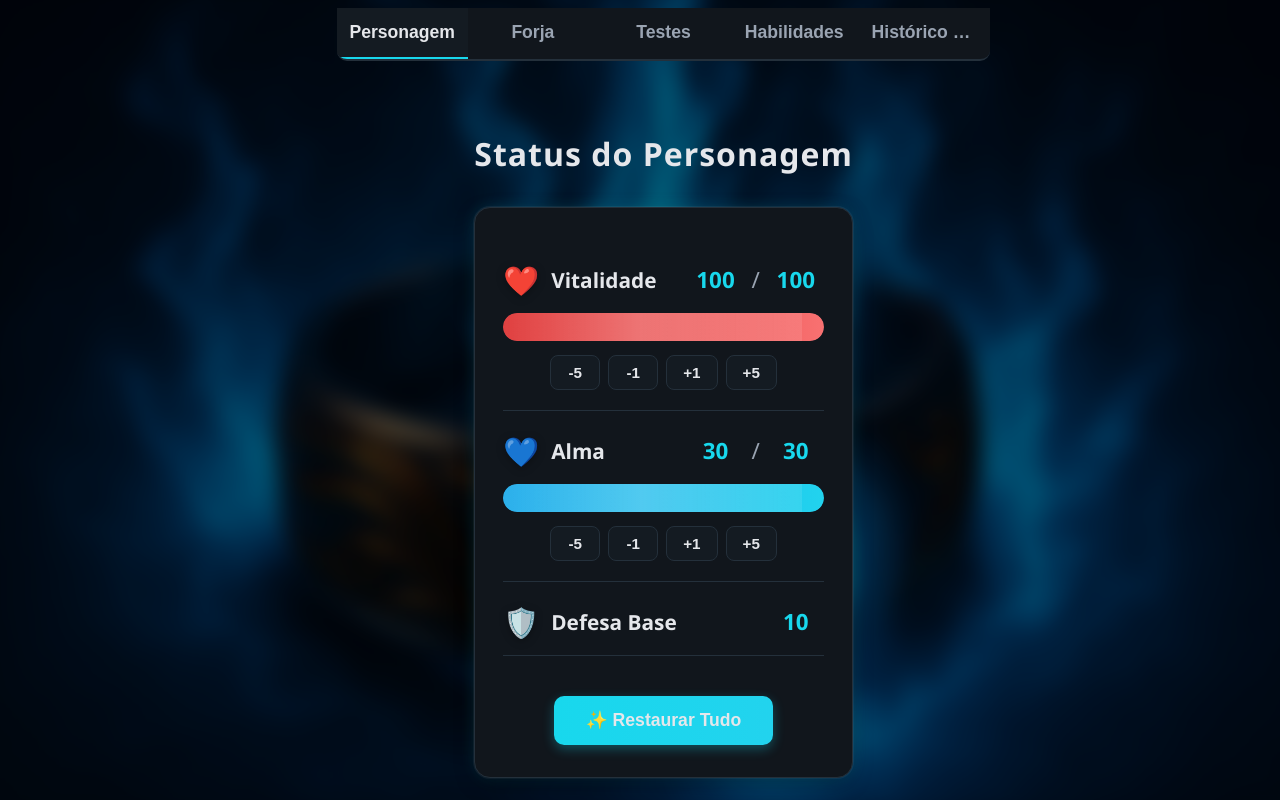
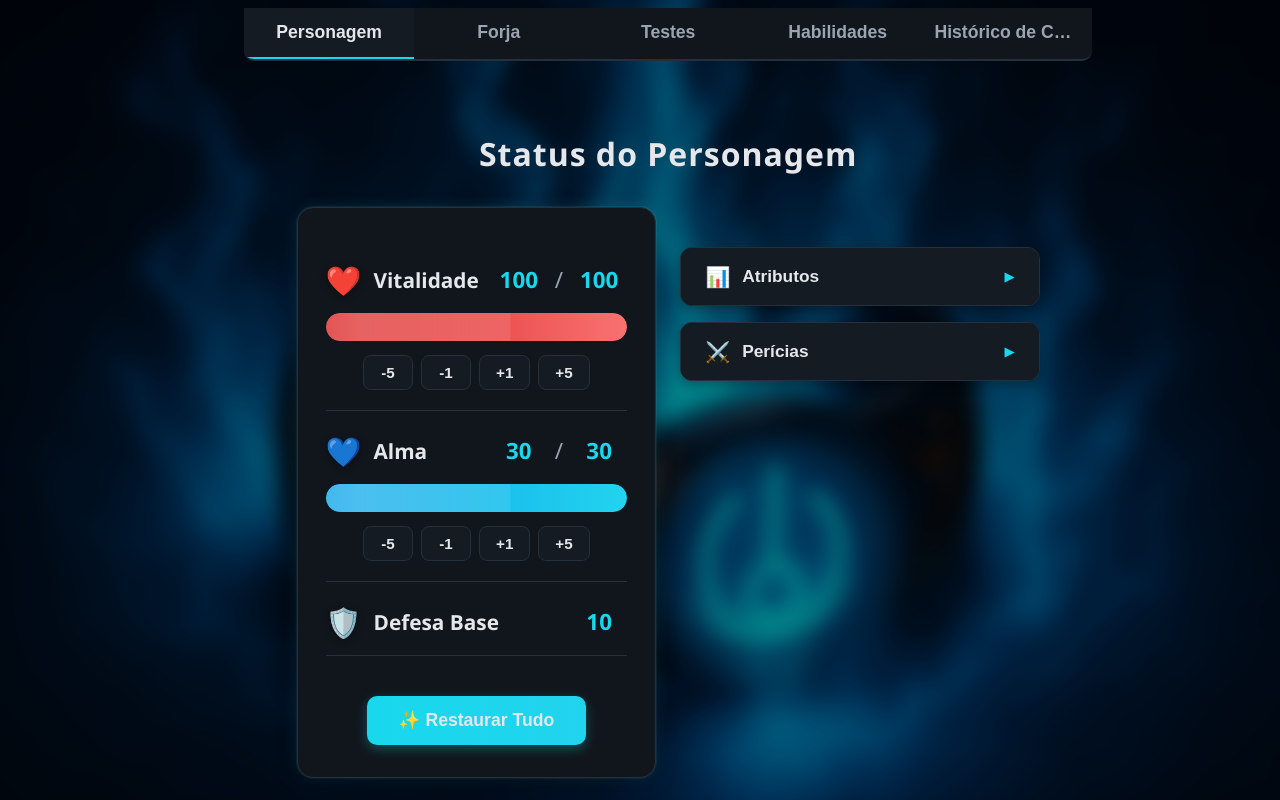
Before and after one commit to PedroAugusto08/LIGHT, a Next.js app: page / in a window 1280 px wide. Shown: the top 800 px of the page. Built offline with nearby package versions, Linux system fonts and the light colour scheme.

Commit message:
Mudança no layout da aba de personagem

```diff
--- a/components/PersonagemTab.jsx
+++ b/components/PersonagemTab.jsx
@@ -103,7 +103,8 @@ export default function PersonagemTab() {
     <div className="personagem-container">
       <h1 className="personagem-title">Status do Personagem</h1>
 
-      <div className={`status-card-unified ${isCritical ? 'critical' : ''}`}>
+      <div className="personagem-layout">
+        <div className={`status-card-unified ${isCritical ? 'critical' : ''}`}>
         {/* Vitalidade */}
         <div className="stat-row">
           <div className="stat-row-header">
@@ -252,10 +253,11 @@ export default function PersonagemTab() {
             ✨ Restaurar Tudo
           </button>
         </div>
+        </div>
+
+        {/* Gerenciador de Atributos e Perícias */}
+        <CharacterStatsManager />
       </div>
-
-      {/* Gerenciador de Atributos e Perícias */}
-      <CharacterStatsManager />
     </div>
   );
 }
--- a/public/style.css
+++ b/public/style.css
@@ -495,7 +495,7 @@ button#forjarBtn:hover {
 
 /* ==================== Aba Personagem ==================== */
 .personagem-container {
-    max-width: 700px;
+    max-width: 1200px;
     margin: 32px auto;
 }
 
@@ -505,6 +505,19 @@ button#forjarBtn:hover {
     text-align: center;
     margin-bottom: 32px;
     color: var(--text);
+}
+
+.personagem-layout {
+    display: grid;
+    grid-template-columns: 1fr 1fr;
+    gap: 24px;
+    align-items: start;
+}
+
+@media (max-width: 968px) {
+    .personagem-layout {
+        grid-template-columns: 1fr;
+    }
 }
 
 /* Card Unificado */
```
